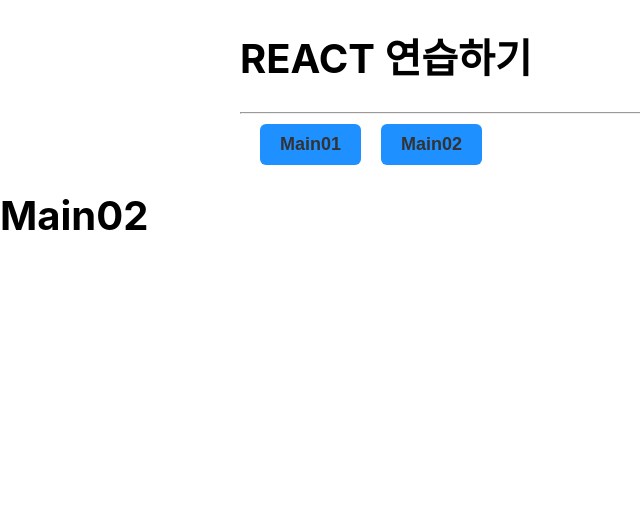
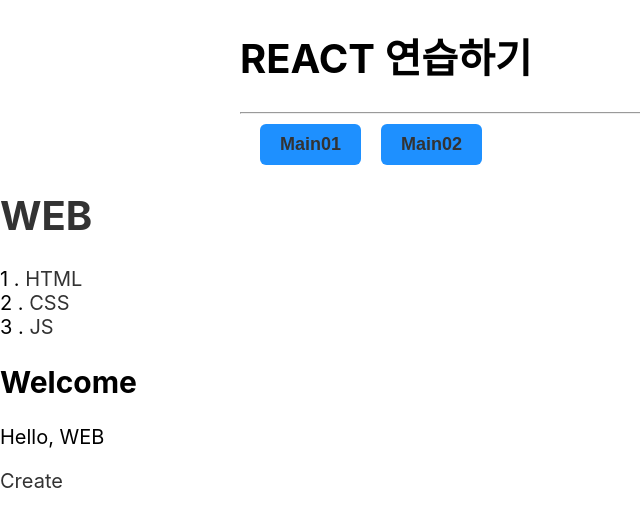
Before and after one commit to nohssam/2023_react, a React (Create React App) app: page /main02 in a window 1280 px wide. Shown: the top 526 px of the page, without its empty margins (0-640 px from the left). Built offline with nearby package versions, Linux system fonts and the light colour scheme.

Commit message:
Create01

```diff
--- a/src/component/Main02.js
+++ b/src/component/Main02.js
@@ -1,7 +1,123 @@
+import { useState } from "react";
+
+
+function Article(props) {
+    return(
+        <article>
+            <h2>{props.title}</h2>
+            {props.body}
+        </article>
+    );
+}
+
+function Head(props) {
+    return(
+        <header>
+            {/* e => 이벤트, */}
+            <h1><a href="/" onClick={(e)=>{
+                // 페이지 리로드를 하지 않게 하자
+                e.preventDefault();
+
+                // Head 컴포넌트에 onChangeMode를 실행한다. 뜻
+                props.onChangeMode();
+            }}>{props.title}</a></h1>
+        </header>
+    );
+}
+function Nav(props) {
+    const arr =[];
+    for (let i = 0; i < props.topics.length; i++) {
+        let t = props.topics[i];
+        arr.push(
+           <li key={t.id}>  {t.id} .
+            <a id={t.id} href={"/read/"+t.id} onClick={(e)=>{
+                  e.preventDefault();
+                  props.onChangeMode(e.target.id);
+            }}> {t.title} </a>
+            </li>);
+    }
+    return(
+        <nav>
+            <ol>
+                {arr}
+            </ol>
+        </nav>
+    );
+}
+function Create(props) {
+    return <article>
+        <h2>Create</h2>
+        <form onSubmit={(e)=>{
+            e.preventDefault();
+            const title = e.target.title.value;
+            const body = e.target.body.value;
+            props.onCreate(title,body);
+        }}>
+            <p><input type="text" name="title" placeholder="title" /> </p>
+            <p><textarea name="body" placeholder="body" /></p>
+            <p><input type="submit" value="Create" /></p>
+        </form>
+    </article>
+}
+
 export default function Main02() {
+    const top = [
+        {id:1, title:"HTML", body : "Hypertext Markup Language"},
+        {id:2, title:"CSS", body : "Cascading Style Sheets"},
+        {id:3, title:"JS", body : "JavaScript"},
+    ];
+
+    const [mode, setMode] = useState('WELCOME');
+    const [id, setId] = useState(null);
+    const [nextId, setNextId] = useState(4);
+    let content = null;
+
+    if(mode === 'WELCOME'){
+     content = <Article title="Welcome" body="Hello, WEB" />;
+    }else if(mode === 'READ'){
+       let title, body = null
+       for (let i = 0; i < top.length; i++) {
+        // id를 조작하기 위해서 useState를 사용하자
+          if(top[i].id === Number(id)){
+            title = top[i].title ;
+            body = top[i].body;
+          }
+       }
+       content = <Article title={title} body={body} />;
+    }else if(mode === 'CREATE'){
+        content = <Create onCreate={(_title, _body)=>{
+            const newTop = {id:nextId, title:_title, body:_body};
+            // top 배열을 복사 해서 newTops를 만든다.
+            const newTops = [...top]
+            // newTops에 파라미터로 넘어온 값을 배열로 만든 newTop 추가
+            newTops.push(newTop);
+            set
+            setMode('READ')
+            setId(nextId)
+            setNextId(nextId+1)
+        }} />
+    }
+
     return(
         <div>
-           <h1> Main02 </h1>
+            {/* 컴포넌트, props */}
+           <Head title="WEB" onChangeMode={()=>{
+            //  alert("Head");
+            setMode("WELCOME");
+           }} />
+           <Nav topics={top}  onChangeMode={(id)=>{
+             //  alert(id);
+             setMode("READ");
+             setId(id);
+           }}/>
+           {/* <Article title="Welcome" body="Hello, WEB" /> */}
+           {content}
+           <p>
+            <a href="/create" onClick={(e)=>{
+                e.preventDefault();
+                setMode('CREATE');
+            }}>Create</a>
+           </p>
         </div>
     );
 }
--- a/src/component/Word.js
+++ b/src/component/Word.js
@@ -1,7 +1,7 @@
 import { useState } from "react";
 
 // 객체이기 때문에 props의 사용되는 이름 그대로 사용
-export default function Word({work}) {
+export default function Word({word}) {
    // 보여다가 안보였다가 하기 위해서
    // useState
    // isShow 상태값을 만들어주고, props로 word를 받아와
@@ -13,9 +13,9 @@ export default function Word({work}) {
    return(
     <tr>
         <td><input type="checkbox" /></td>
-        <td>{work.eng}</td>
+        <td>{word.eng}</td>
         {/* 둘다 true 일때 보인다. */}
-        <td>{ isShow && work.kor}</td>
+        <td>{ isShow && word.kor}</td>
         <td>
             <button onClick={toggleShow} style={{marginRight:"20px"}} >뜻 {isShow? '숨기기': '보기' }</button>
             <button style={{color:"red"}}>삭제</button>
```
